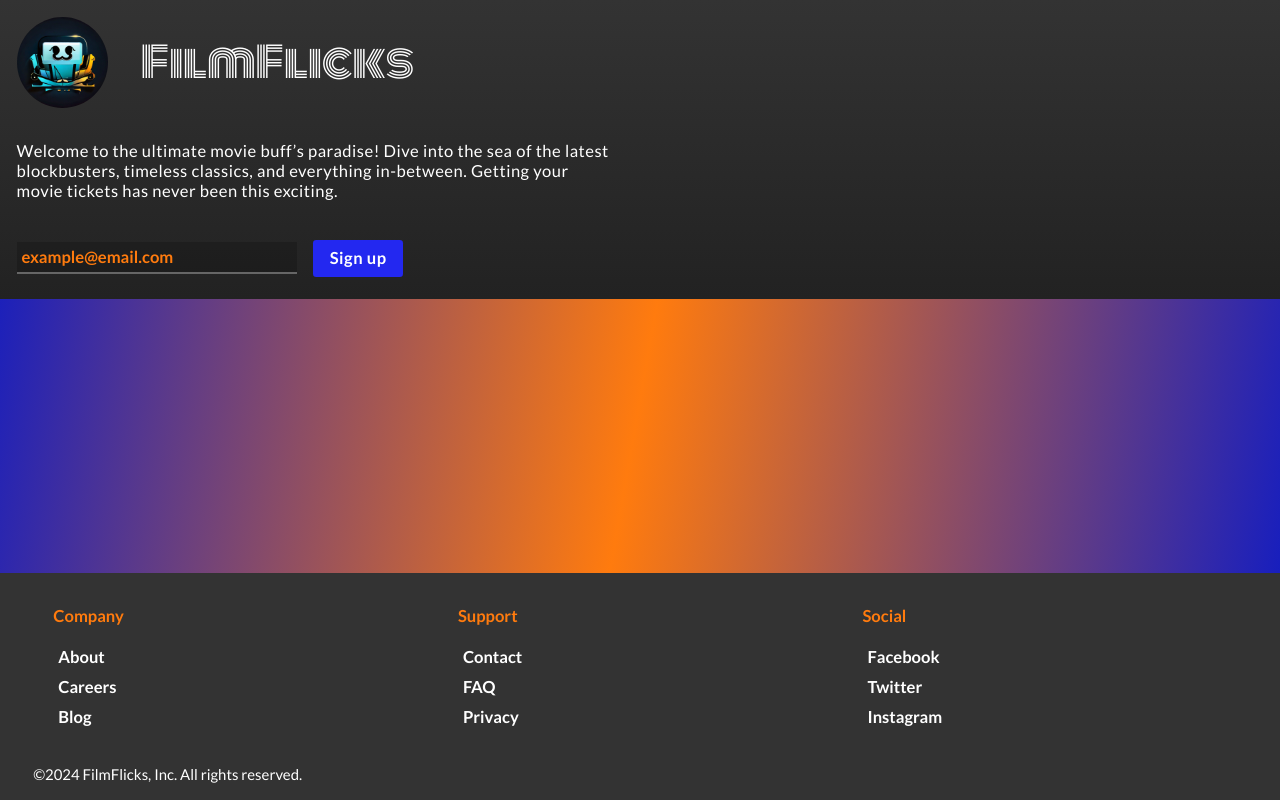
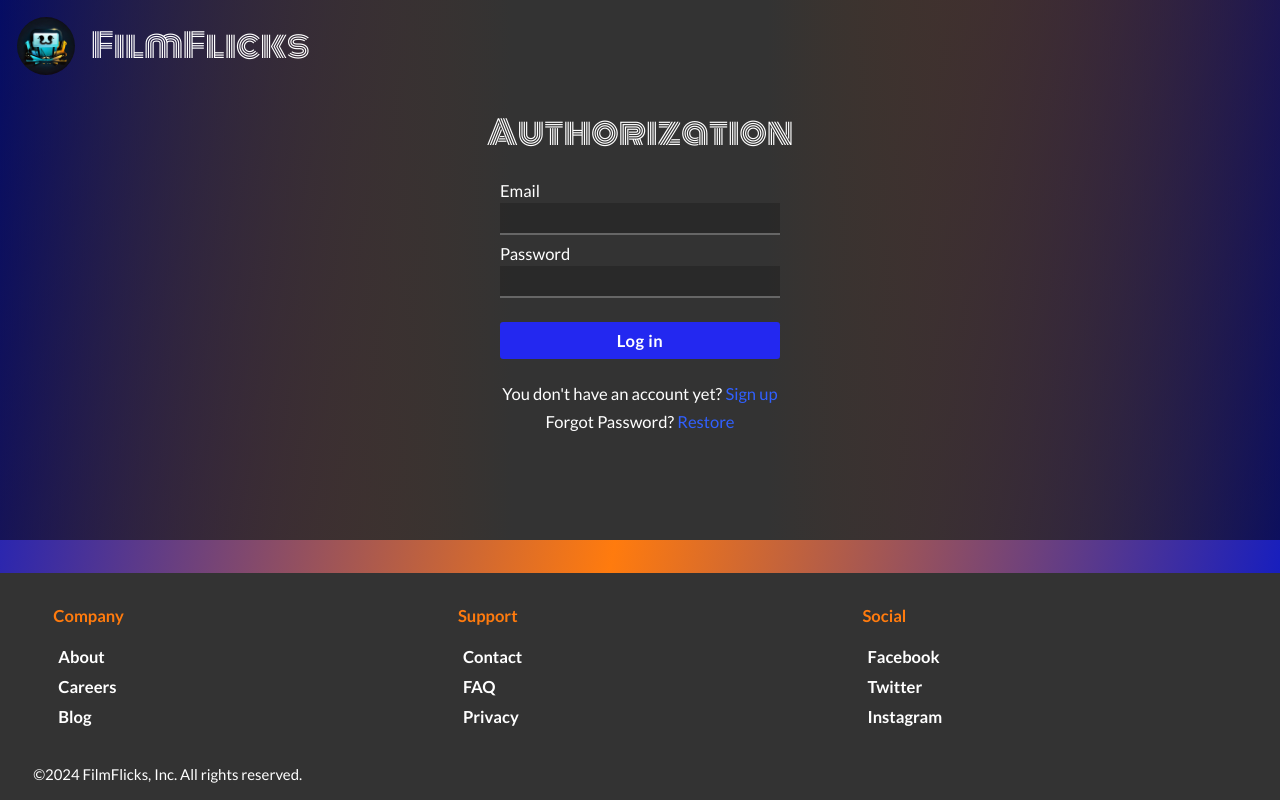
Before and after one commit to EugeneSchoolnik/MovieTicketsWeb, a Vue app in the folder client/: page /login in a window 1280 px wide. Built offline with nearby package versions, Linux system fonts and the light colour scheme; what @splidejs/vue-splide would draw is missing.

Commit message:
Authorization page layout

```diff
--- a/client/src/App.vue
+++ b/client/src/App.vue
@@ -1,12 +1,10 @@
 <script lang="ts">
 import s from "./app.module.scss";
-import Header from "./components/Header/Header.vue";
 import Footer from "./components/Footer/Footer.vue";
-import Home from "./pages/Home/Home.vue";
 
 export default {
   name: "app",
-  components: { Header, Footer, Home },
+  components: { Footer },
   data() {
     return {
       s,
@@ -17,7 +15,6 @@ export default {
 
 <template>
   <div :class="s.app">
-    <Header />
     <main :class="s.main">
       <RouterView />
     </main>
--- a/client/src/app.module.scss
+++ b/client/src/app.module.scss
@@ -16,6 +16,7 @@
   .main {
     width: 100%;
     display: flex;
+    flex-direction: column;
     flex: 1;
   }
 }
--- a/client/src/components/Header/Header.vue
+++ b/client/src/components/Header/Header.vue
@@ -11,10 +11,16 @@ export default {
       email: "",
     };
   },
+  methods: {
+    onRegister() {
+      this.$router.push(`/register?email=${this.email}`);
+    },
+  },
 };
 </script>
 <template>
   <header :class="s.header">
+    <RouterLink to="/login" :class="`${s.loginLink} btn`">Log in</RouterLink>
     <div :class="s.title">
       <img src="../../assets/img/logo.jpg" alt="logo" />
       <h1>FilmFlicks</h1>
@@ -23,10 +29,10 @@ export default {
       Welcome to the ultimate movie buff’s paradise! Dive into the sea of the latest blockbusters, timeless classics,
       and everything in-between. Getting your movie tickets has never been this exciting.
     </div>
-    <div :class="s.register">
+    <form @submit.prevent="onRegister" :class="s.register">
       <Input v-model="email" placeholder="example@email.com" />
       <button class="btn" @click="console.log(email)">Sign up</button>
-    </div>
+    </form>
   </header>
 </template>
 <style src="./header.module.scss" lang="scss"></style>
--- a/client/src/components/Header/header.module.scss
+++ b/client/src/components/Header/header.module.scss
@@ -3,6 +3,11 @@
   background: linear-gradient($gray, $darkGray);
   height: max-content;
   padding: 1rem;
+  .loginLink {
+    position: absolute;
+    right: 1rem;
+    top: 1rem;
+  }
   .title {
     display: flex;
     align-items: center;
--- /dev/null
+++ b/client/src/pages/Auth/Auth.vue
@@ -0,0 +1,54 @@
+<script lang="ts">
+import s from "./auth.module.scss";
+import Input from "../../components/Input/Input.vue";
+
+export default {
+  name: "auth",
+  components: { Input },
+  data() {
+    return {
+      isLogin: true,
+      user: {
+        email: "",
+        password: "",
+      },
+      s,
+    };
+  },
+  methods: {
+    getAction() {
+      this.isLogin = this.$route.path === "/login";
+    },
+    onChangeAction() {
+      setTimeout(this.getAction);
+    },
+  },
+  beforeMount() {
+    this.getAction();
+    const email = (this.$route.query.email || "") as string;
+    email && (this.user.email = email);
+  },
+};
+</script>
+<template>
+  <div :class="s.auth">
+    <RouterLink to="/" :class="s.goHome">
+      <img src="../../assets/img/logo.jpg" alt="logo" />
+      <h1>FilmFlicks</h1>
+    </RouterLink>
+    <h1>{{ isLogin ? "Authorization" : "Registration" }}</h1>
+    <form>
+      <Input label="Email" v-model="user.email" :value="user.email" />
+      <Input label="Password" v-model="user.password" />
+      <button class="btn">{{ isLogin ? "Log in" : "Register" }}</button>
+      <p v-if="isLogin">
+        You don't have an account yet? <RouterLink @click="onChangeAction()" to="/register">Sign up</RouterLink>
+      </p>
+      <p v-else>Already have an account? <RouterLink @click="onChangeAction()" to="/login">Sign in</RouterLink></p>
+      <p v-if="isLogin">
+        Forgot Password? <RouterLink @click="onChangeAction()" to="/restorepass">Restore</RouterLink>
+      </p>
+    </form>
+  </div>
+</template>
+<style src="./auth.module.scss" lang="scss"></style>
--- /dev/null
+++ b/client/src/pages/Auth/auth.module.scss
@@ -0,0 +1,45 @@
+.auth {
+  width: 100%;
+  height: 100%;
+  padding: 2rem;
+  display: flex;
+  flex-direction: column;
+  align-items: center;
+  justify-content: center;
+  background: linear-gradient(90deg, $dark2, $gray 40%, $gray 60%, $dark2);
+  h1 {
+    font-family: "Monoton", sans-serif;
+    font-weight: normal;
+    margin-bottom: 1rem;
+    font-size: 2rem;
+  }
+  .goHome {
+    position: absolute;
+    left: 1rem;
+    top: 1rem;
+    display: flex;
+    align-items: center;
+    h1 {
+      margin-bottom: 0;
+    }
+    img {
+      width: 3.5rem;
+      border-radius: 50%;
+      margin-right: 1rem;
+    }
+  }
+  form {
+    width: 280px;
+    button {
+      width: 100%;
+      margin: 1rem 0;
+    }
+    p {
+      text-align: center;
+      margin-top: 0.5rem;
+      a {
+        color: $lightBlue;
+      }
+    }
+  }
+}
--- a/client/src/pages/Home/Home.vue
+++ b/client/src/pages/Home/Home.vue
@@ -1,11 +1,12 @@
 <script lang="ts">
 import s from "./home.module.scss";
+import Header from "../../components/Header/Header.vue";
 import { benefits } from "./benefits";
 import Slider from "./Slider.vue";
 
 export default {
   name: "home",
-  components: { Slider },
+  components: { Slider, Header },
   data() {
     return {
       s,
@@ -15,6 +16,7 @@ export default {
 };
 </script>
 <template>
+  <Header />
   <div :class="s.home">
     <Slider />
     <div :class="s.callToAction">
--- a/client/src/router.ts
+++ b/client/src/router.ts
@@ -1,9 +1,14 @@
 import { createRouter, createWebHistory } from "vue-router";
 import Home from "./pages/Home/Home.vue";
+import Auth from "./pages/Auth/Auth.vue";
 
 const router = createRouter({
   history: createWebHistory(),
-  routes: [{ path: "/", component: Home }],
+  routes: [
+    { path: "/", component: Home },
+    { path: "/register", component: Auth },
+    { path: "/login", component: Auth },
+  ],
 });
 
 export default router;
```
